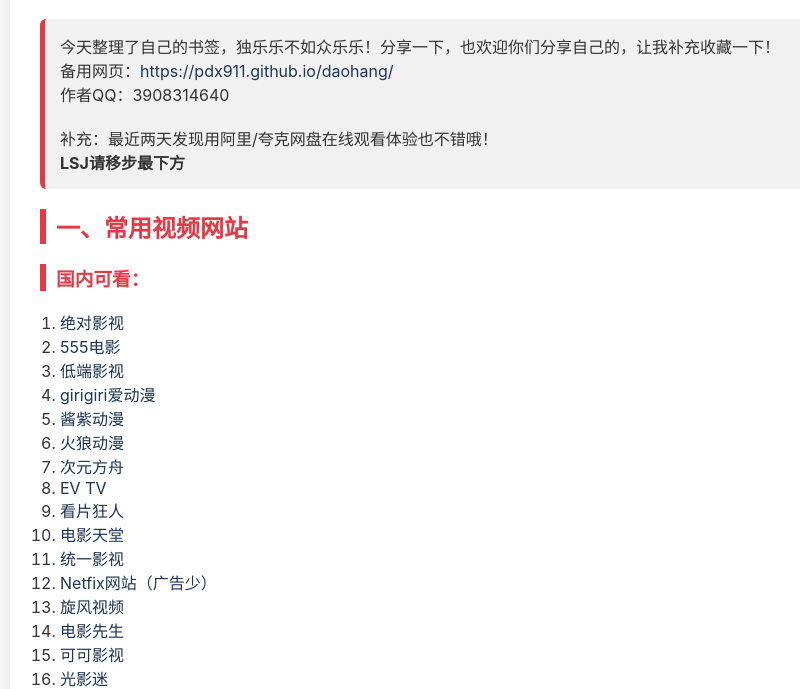
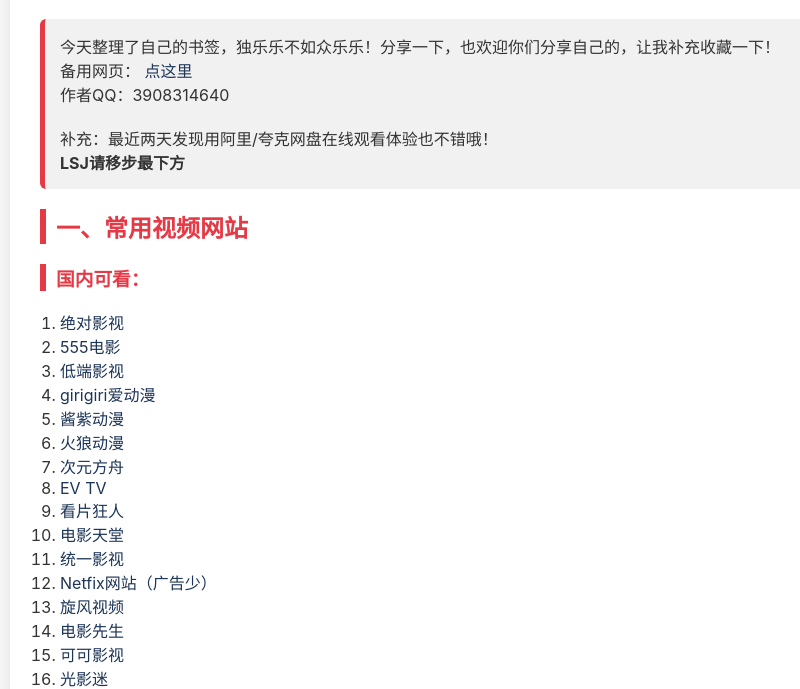
Before and after one commit to pdx911/daohang, a plain HTML site: page index.html in a window 1280 px wide. Shown: the part 120-809 px from the top of the page, without its empty margins (150-950 px from the left). Drawn offline with Linux system fonts and the light colour scheme.

Commit message:
Update index.html

```diff
--- a/index.html
+++ b/index.html
@@ -62,7 +62,7 @@
 
     <div class="note">
       今天整理了自己的书签，独乐乐不如众乐乐！分享一下，也欢迎你们分享自己的，让我补充收藏一下！<br/>
-      备用网页：<a href="https://pdx911.github.io/daohang/">https://pdx911.github.io/daohang/</a><br/>
+      备用网页：<a href="https://receptive-echinacea-074.notion.site/221852a953ac8095bd68f2d6ef1a3a38"> 点这里</a><br/>
       作者QQ：3908314640<br/><br/>
       补充：最近两天发现用阿里/夸克网盘在线观看体验也不错哦！<br/>
       <strong>LSJ请移步最下方</strong>
```
